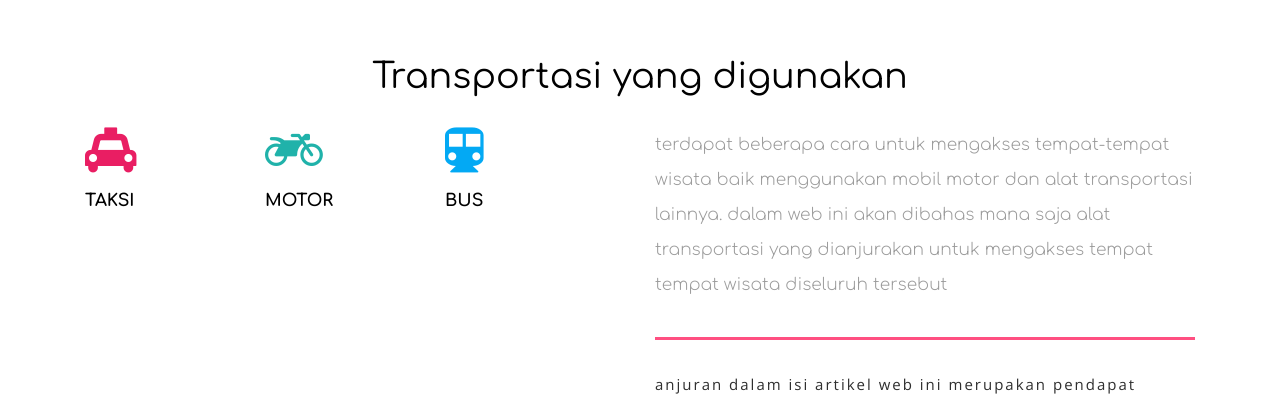
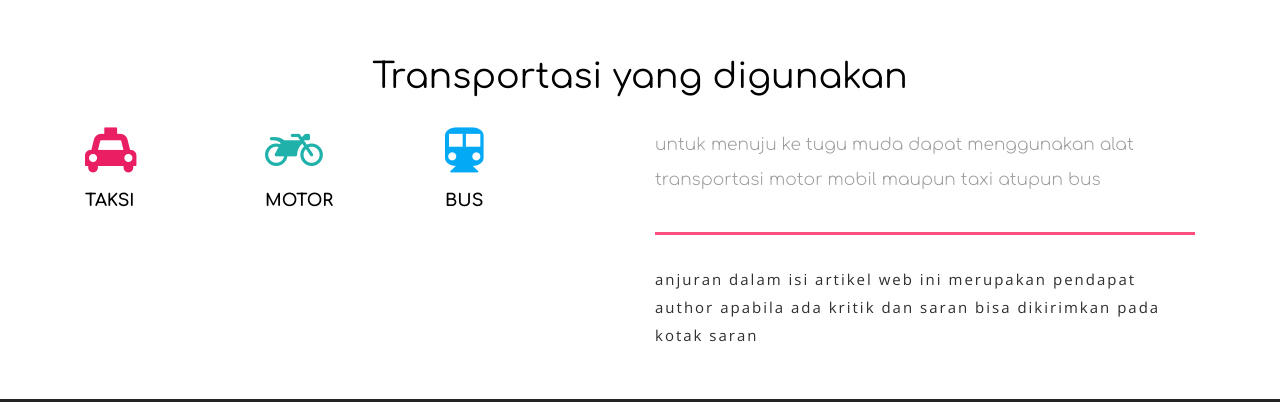
Before and after one commit to huda-manarul/wisata, a plain HTML site: page post1.html in a window 1280 px wide. Shown: the part 1215-1617 px from the top of the page. Drawn offline with nearby package versions, Linux system fonts and the light colour scheme; grey boxes are pictures that could not be loaded.

Commit message:
first commit

```diff
--- a/post1.html
+++ b/post1.html
@@ -122,7 +122,7 @@ Smartphone Compatible web template, free webdesigns for Nokia, Samsung, LG, Sony
 			<div class="clearfix"></div>
 		</div>
 		<div class="col-md-6 agileits w3layouts col-sm-6 services-grid services-grid-2">
-			<h4 class="agileits w3layouts">terdapat beberapa cara untuk mengakses tempat-tempat wisata baik menggunakan mobil motor dan alat transportasi lainnya. dalam web ini akan dibahas mana saja alat transportasi yang dianjurakan untuk mengakses tempat tempat wisata diseluruh tersebut</h4>
+			<h4 class="agileits w3layouts">untuk menuju ke tugu muda dapat menggunakan alat transportasi motor mobil maupun taxi atupun bus</h4>
 			<p class="agileits w3layouts">anjuran dalam isi artikel web ini merupakan pendapat author apabila ada kritik dan saran bisa dikirimkan pada kotak saran</p>
 		</div>
 		<div class="clearfix"></div>
```
Also changed, not shown: post2.html (+1 -1 lines), post3.html (+1 -1 lines), post4.html (+1 -1 lines), post5.html (+1 -1 lines), 2 other files.
